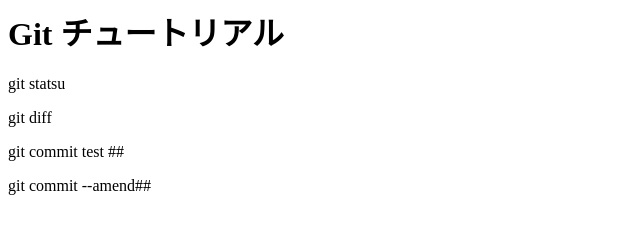
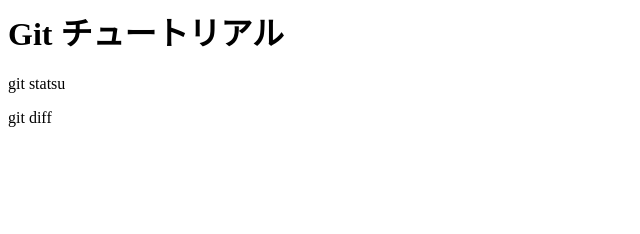
Before and after one commit to honda-practiceGIT/git_tutorial, a plain HTML site: page index.html in a window 1280 px wide. Shown: the whole page, without its empty margins (0-640 px from the left). Drawn offline with Linux system fonts and the light colour scheme.

Commit message:
■誤ったPGMをリポジトリに反映  →繁栄

```diff
--- a/index.html
+++ b/index.html
@@ -1,5 +1,3 @@
 <h1>Git チュートリアル</h1>
 <p>git statsu</p>
 <p>git diff</p>
-<P> git commit test ##</P>
-<P> git commit --amend##</P>
```
